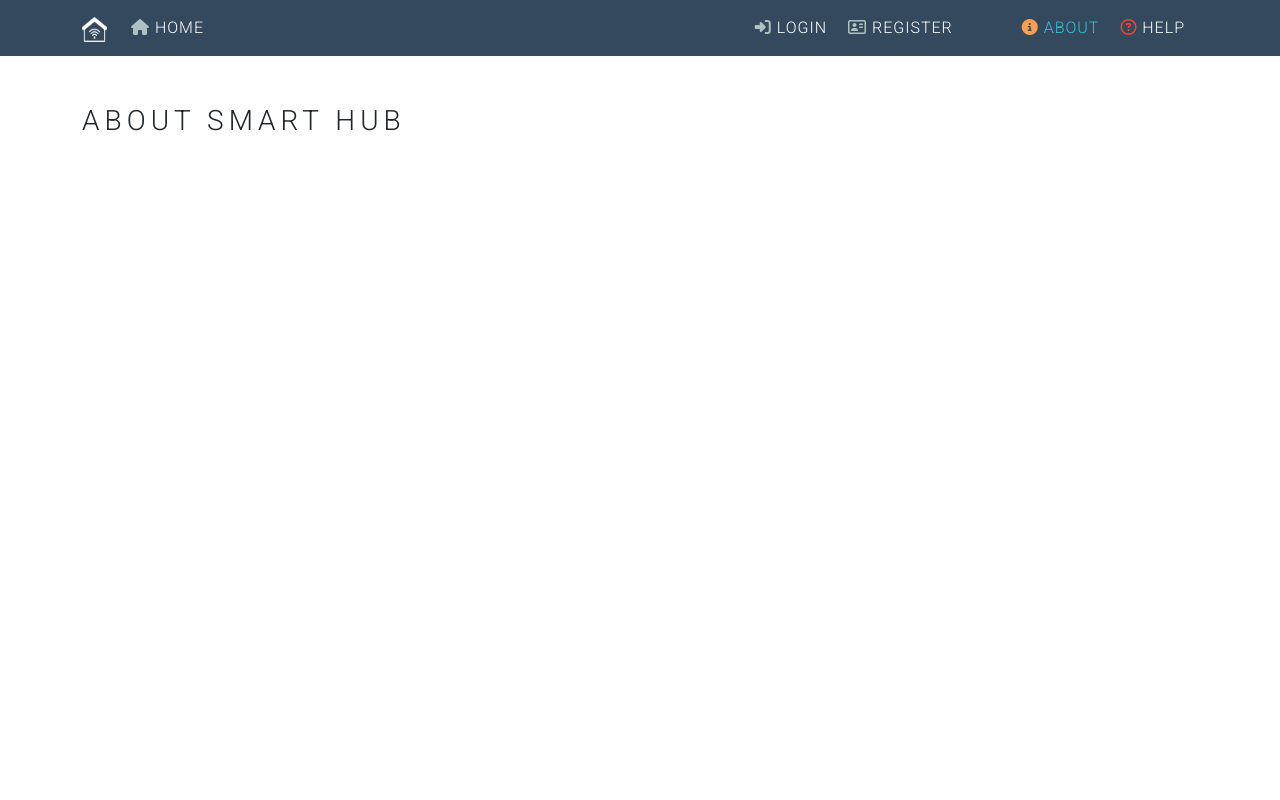
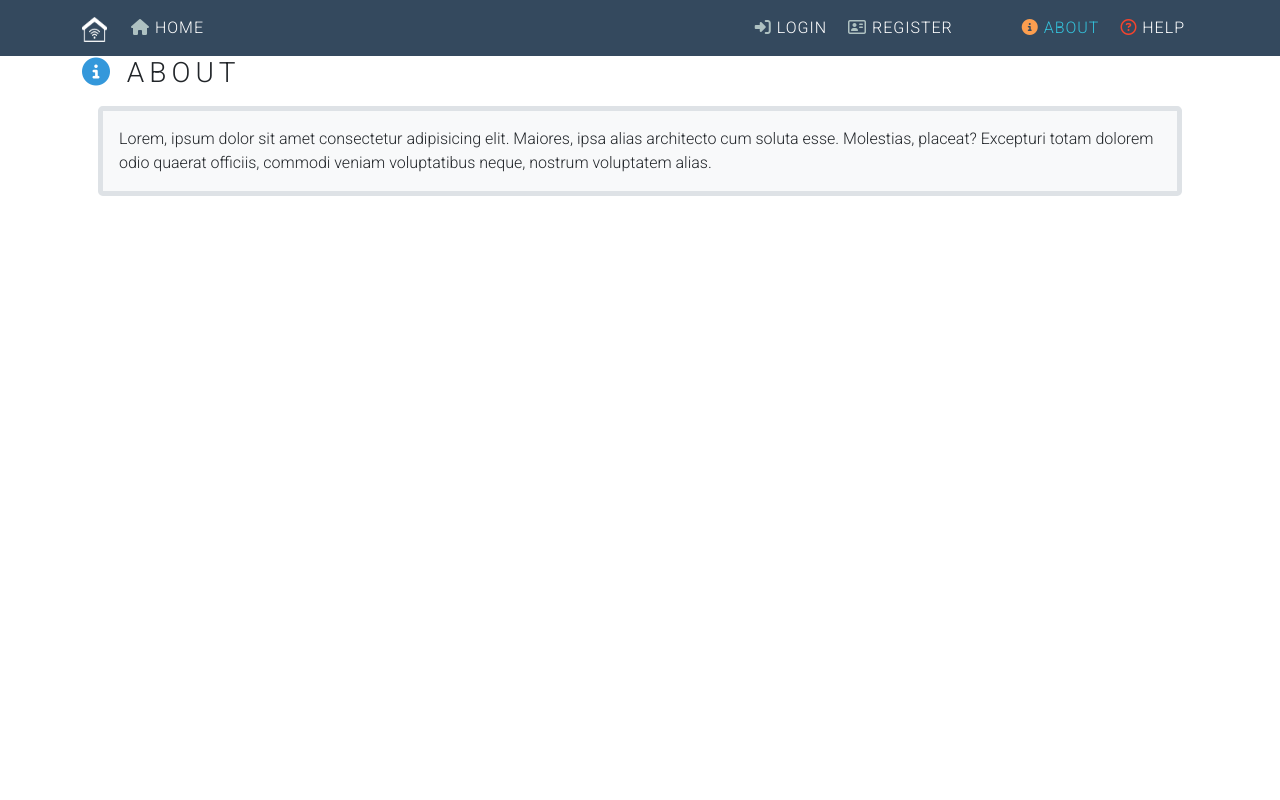
Before and after one commit to jyoung90ie/home-automation-at-home, a Django app: page /about/ in a window 1280 px wide. Run offline with Django 3.2, Linux system fonts and the light colour scheme; parts of the project's set-up code (start-up, migrations or seed data) failed here and were passed over; some libraries are stand-ins or nearby versions.

Commit message:
Adds icons to template headers and adjusts styling

```diff
--- a/smarthub/apps/devices/templates/devices/device_form.html
+++ b/smarthub/apps/devices/templates/devices/device_form.html
@@ -2,7 +2,7 @@
 {% load crispy_forms_tags %}
 {% debug %}
 {% block content %}
-<h1>Add Device</h1>
+<h1><i class="fas fa-plus-square"></i> Add Device</h1>
 {% if form.location %}
 
 <form method="post">
--- a/smarthub/apps/devices/templates/devices/device_list.html
+++ b/smarthub/apps/devices/templates/devices/device_list.html
@@ -1,7 +1,7 @@
 {% extends "base.html" %}
 {% block content %}
 <div>
-    <h1 class="d-inline">Devices</h1>
+    <h1 class="d-inline"><i class="fas fa-tablet-alt" title="my devices"></i> Devices</h1>
     <a href="{% url 'devices:add' %}" class="btn btn-success btn-sm">
         <i class="fas fa-plus" title="Create new device"></i>
     </a>
--- a/smarthub/apps/devices/templates/devices/devicelocation_form.html
+++ b/smarthub/apps/devices/templates/devices/devicelocation_form.html
@@ -1,7 +1,7 @@
 {% extends "base.html" %}
 {% load crispy_forms_tags %}
 {% block content %}
-<h1>Add Location for Devices</h1>
+<h1><i class="fas fa-plus-square"></i> Add Location for Devices</h1>
 <p>Locations are used to group devices by a geographical location, such as a room, or a building.</p>
 <form method="post">
     {% csrf_token %}
--- a/smarthub/apps/devices/templates/devices/devicelocation_list.html
+++ b/smarthub/apps/devices/templates/devices/devicelocation_list.html
@@ -2,7 +2,7 @@
 {% block content %}
 
 <div class="header-container">
-    <h1 class="d-inline">Device Locations</h1>
+    <h1 class="d-inline"><i class="fas fa-globe-europe"></i> Device Locations</h1>
     <a href="{% url 'devices:locations:add' %}" class="btn btn-success btn-sm">
         <i class="fas fa-plus" title="Add new device location"></i>
     </a>
--- a/smarthub/apps/pages/templates/pages/about.html
+++ b/smarthub/apps/pages/templates/pages/about.html
@@ -1,4 +1,7 @@
 {% extends "base.html" %}
 {% block content %}
-<h1>About Smart Hub</h1>
+<h1><i class="fas fa-info-circle"></i> About</h1>
+<div class="content-box">Lorem, ipsum dolor sit amet consectetur adipisicing elit. Maiores, ipsa alias architecto cum
+    soluta esse. Molestias, placeat? Excepturi totam dolorem odio quaerat officiis, commodi veniam voluptatibus neque,
+    nostrum voluptatem alias.</div>
 {% endblock %}
--- a/smarthub/apps/users/templates/users/profile.html
+++ b/smarthub/apps/users/templates/users/profile.html
@@ -4,7 +4,7 @@
 {{ form.media }}
 {% endblock %}
 {% block content %}
-<h1>Update Profile</h1>
+<h1><i class="fas fa-address-card"></i> Update Profile</h1>
 
 {% crispy form %}
 {% endblock %}
--- a/smarthub/static/css/main.css
+++ b/smarthub/static/css/main.css
@@ -5,6 +5,7 @@
     --colour-two: #3498db;
     --colour-three: #1abc9c;
     --colour-four: #7B9E89;
+    --colour-five:#f8f9fa;
     --font-primary: #fff;
 }
 
@@ -41,6 +42,14 @@ h2 {
 
 h3, h4, h5 {
     font-size: 1.25em;
+}
+
+h1 .fas {
+    color: var(--colour-two);
+}
+
+h2 .fas {
+    color: var(--colour-three);
 }
 
 .header-container {
@@ -98,6 +107,26 @@ ul.navbar-nav > li {
     justify-content: flex-end;
 }
 
+/* breadcrumb */
+nav .breadcrumb {
+    margin: 1.5em;
+    letter-spacing: 3px;
+
+}
+
+nav .breadcrumb a {
+    text-decoration: none;
+}
+
+nav .breadcrumb a:hover {
+    text-decoration: underline;
+}
+
+.breadcrumb-item.active {
+    color: var(--colour-three);
+    font-weight: bold;
+}
+
 /* device list */
 .device-row:hover, .devicelocation-row:hover {
     cursor: pointer;
@@ -123,17 +152,6 @@ ul.navbar-nav > li {
     color: #C2F9BB;
 }
 
-/* .navbar .fa-sign-out-alt{
-    color: #F9B9F2;
-}
-
-.navbar .fa-user-alt {
-    color: var(--colour-three);
-} */
-
-/* ul.navbar-nav > li.nav-item > a.nav-link:hover + i {
-    color: var(--colour-three);
-} */
 
 /* pagination */
 .page-item.active .page-link, .btn-primary, .btn-primary:hover, .bg-primary {
@@ -207,3 +225,12 @@ ul.navbar-nav > li {
 canvas {
     display: block;
 }
+
+/* body content */
+.content-box {
+    margin: 1em;
+    padding: 1em;
+    border: 5px solid #dee2e6;
+    border-radius: 0.3rem;
+    background-color: var(--colour-five);
+}
--- a/smarthub/templates/account/password_reset.html
+++ b/smarthub/templates/account/password_reset.html
@@ -7,7 +7,7 @@
 
 {% block content %}
 
-<h1>{% trans "Password Reset" %}</h1>
+<h1 class="mb-4"><i class="fas fa-unlock-alt"></i> {% trans "Password Reset" %}</h1>
 {% if user.is_authenticated %}
 {% include "account/snippets/already_logged_in.html" %}
 {% endif %}
--- a/smarthub/templates/account/password_reset_from_key.html
+++ b/smarthub/templates/account/password_reset_from_key.html
@@ -5,7 +5,7 @@
 {% block head_title %}{% trans "Change Password" %}{% endblock %}
 
 {% block content %}
-    <h1>{% if token_fail %}{% trans "Bad Token" %}{% else %}{% trans "Change Password" %}{% endif %}</h1>
+    <h1 class="mb-4"><i class="fas fa-unlock-alt"></i> {% if token_fail %}{% trans "Bad Token" %}{% else %}{% trans "Change Password" %}{% endif %}</h1>
 
     {% if token_fail %}
         {% url 'account_reset_password' as passwd_reset_url %}
--- a/smarthub/templates/account/password_set.html
+++ b/smarthub/templates/account/password_set.html
@@ -5,7 +5,7 @@
 {% block head_title %}{% trans "Set Password" %}{% endblock %}
 
 {% block content %}
-    <h1>{% trans "Set Password" %}</h1>
+    <h1 class="mb-4"><i class="fas fa-key"></i> {% trans "Set Password" %}</h1>
 
     <form method="POST" action="{% url 'account_set_password' %}" class="password_set">
         {% csrf_token %}
--- a/smarthub/templates/base.html
+++ b/smarthub/templates/base.html
@@ -22,7 +22,7 @@
   {% include "partials/_breadcrumbs.html" with breadcrumbs=breadcrumbs %}
   {% endif %}
 
-  <div class="container mt-5">
+  <div class="container">
     {% include "includes/messages.html" %}
     {% block content %}{% endblock %}
   </div>
--- a/smarthub/templates/partials/_breadcrumbs.html
+++ b/smarthub/templates/partials/_breadcrumbs.html
@@ -2,9 +2,9 @@
     <ol class="breadcrumb">
         {% for breadcrumb in breadcrumbs %}
         {% if forloop.last %}
-        <li class="breadcrumb-item active" aria-current="page">{{ breadcrumb.name }}</li>
+        <li class="breadcrumb-item active" aria-current="page">{{ breadcrumb.name|upper }}</li>
         {% else %}
-        <li class="breadcrumb-item"><a href="{{ breadcrumb.url }}">{{ breadcrumb.name }}</a></li>
+        <li class="breadcrumb-item"><a href="{{ breadcrumb.url }}">{{ breadcrumb.name|upper }}</a></li>
         {% endif %}
         {% endfor %}
     </ol>
--- a/smarthub/templates/socialaccount/snippets/provider_list.html
+++ b/smarthub/templates/socialaccount/snippets/provider_list.html
@@ -7,14 +7,16 @@
 {% for brand in provider.get_brands %}
 <li><i class="fab fa-{{ brand.name|lower }}" title="{{ brand.name }}"></i>
     <a title="{{brand.name}}" class="socialaccount_provider {{provider.id}} {{brand.id}}"
-        href="{% provider_login_url provider.id openid=brand.openid_url process=process %}">{{brand.name}}</a>
+        href="{% provider_login_url provider.id openid=brand.openid_url process=process %}">
+        <strong>{{brand.name}}</strong>
+    </a>
 </li>
 {% endfor %}
 {% endif %}
 <li><i class="fab fa-{{ provider.name|lower }}" title="{{ provider.name }}"></i>
     <a title="{{provider.name}}" class="socialaccount_provider {{provider.id}}"
         href="{% provider_login_url provider.id process=process scope=scope auth_params=auth_params %}">
-        {{provider.name}}
+        <strong>{{provider.name}}</strong>
     </a>
 </li>
 {% endfor %}
```
Also changed, not shown: smarthub/apps/devices/templates/devices/device_detail.html (+5 -5 lines), smarthub/templates/account/email.html (+4 -4 lines), smarthub/templates/account/password_change.html (+6 -1 lines), smarthub/templates/socialaccount/connections.html (+9 -6 lines).
